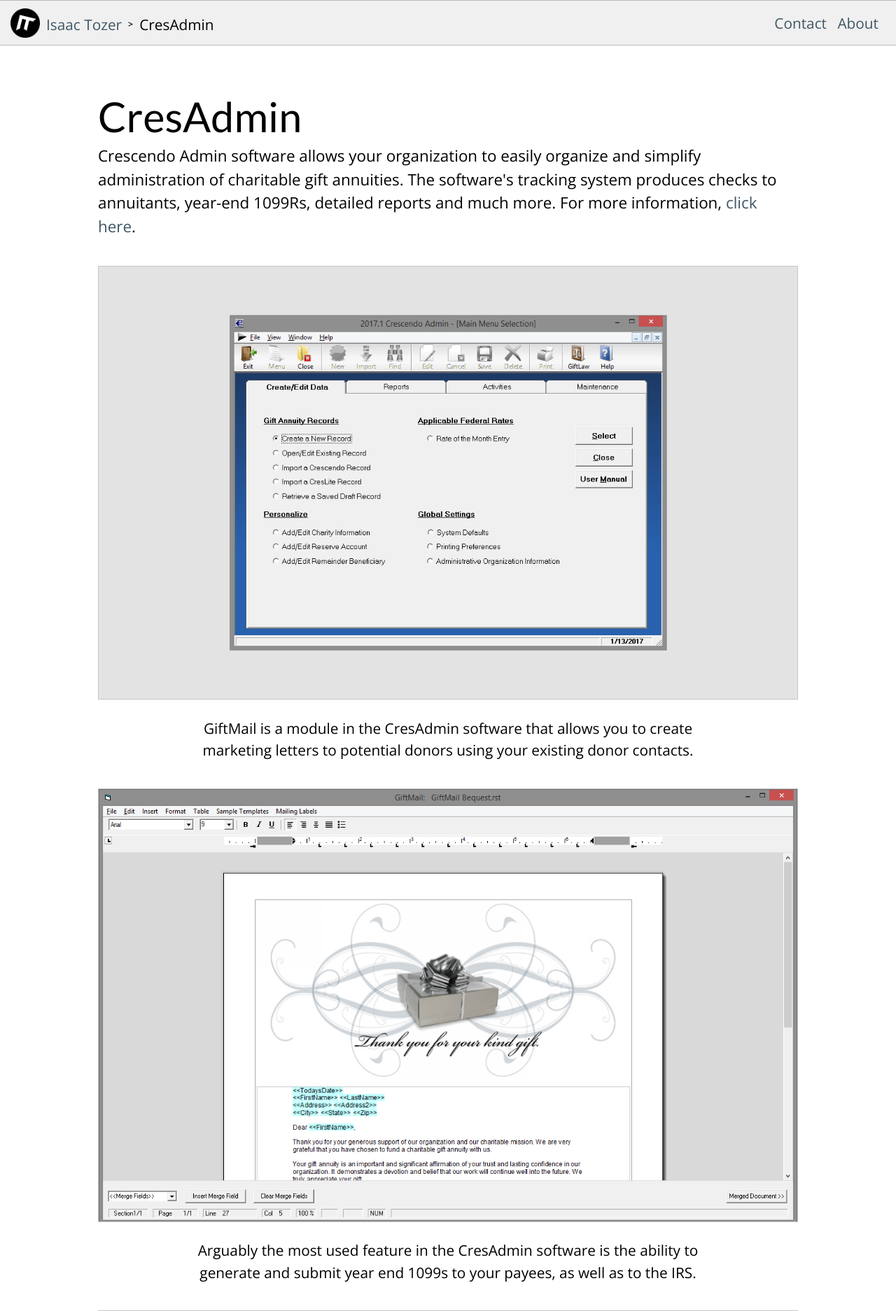
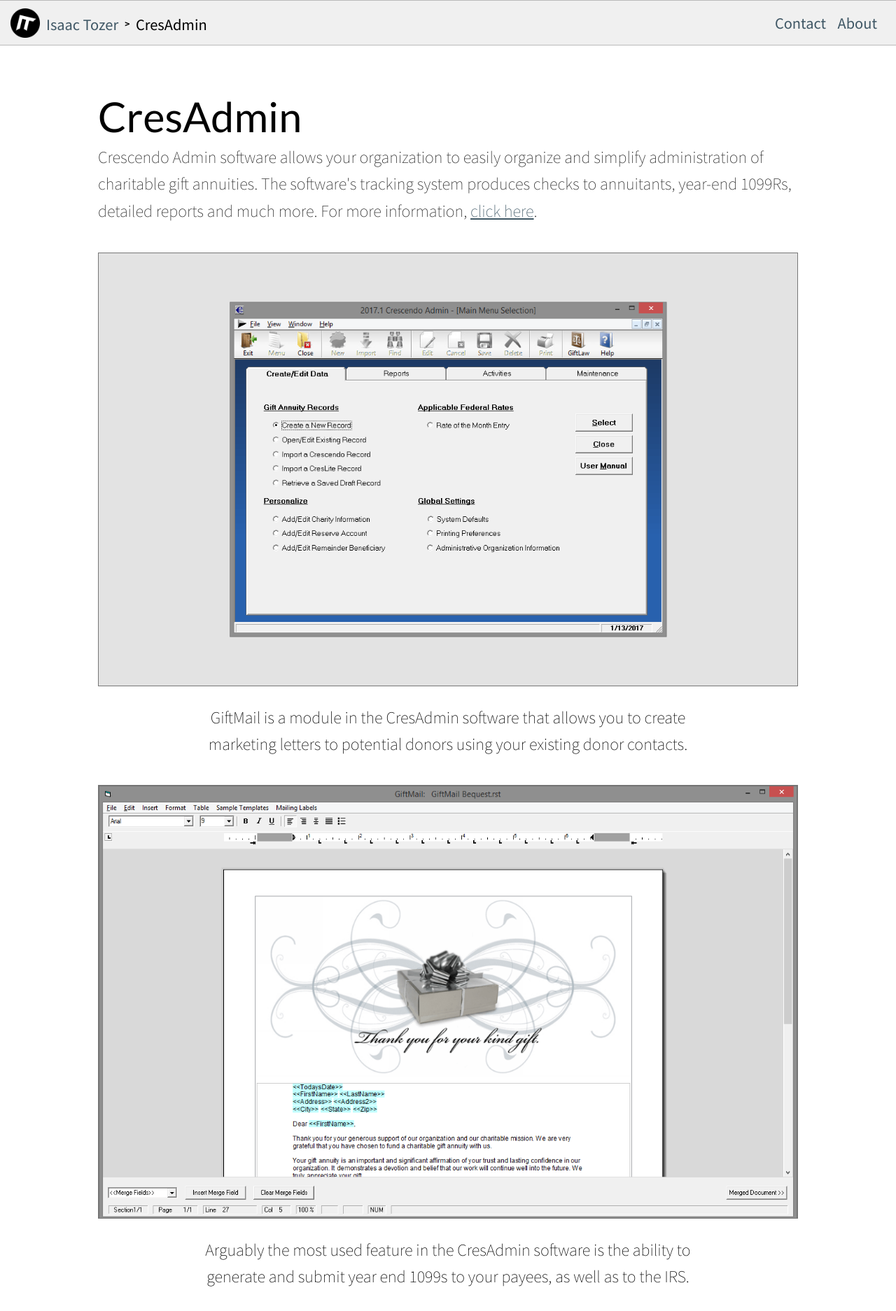
Before and after one commit to itozer/portfolio, a PHP site: page /cresadmin.php in a window 1280 px wide. Shown: the top 1874 px of the page at 70% size. Run offline with PHP 8.4, Linux system fonts and the light colour scheme.

Commit message:
updates to look and feel

```diff
--- a/css/main.css
+++ b/css/main.css
@@ -40,6 +40,19 @@
     text-decoration: none;
 }
 
+p a:link {
+    text-decoration: underline;
+}
+
+p a:visited {
+    text-decoration: underline;
+}
+
+p a:hover {
+    text-decoration: underline;
+}
+
+
 h1 {
     font-family: 'Lato', sans-serif;
     font-size: 3.7em;
@@ -50,12 +63,14 @@
 }
 
 h2 {
-    font-family: 'Open Sans', sans-serif;
+    /*font-family: 'Open Sans', sans-serif;*/
+    font-family: 'Source Sans Pro', sans-serif;
     /*font-size: 2.8em;*/
     font-size: 2.2em;
     line-height: 1.3em;
-    font-weight: 300;
-    color: #000;
+    font-weight: 200;
+    /*color: #000;*/
+    color: #222;
 
     -webkit-animation: fadein 1.8s; /* Safari, Chrome and Opera > 12.1 */
     -moz-animation: fadein 1.8s; /* Firefox < 16 */
@@ -73,16 +88,17 @@
 }
 
 #tz-secondary-header p {
-    font-family: 'Open Sans', sans-serif;
-    color: #000;
-    font-size: 1.4em;
-    line-height: 1.5em;
-    font-weight: 300;
+    font-family: 'Source Sans Pro', sans-serif;
+    /*color: #000;*/
+    color: #222;
+    font-size: 1.5em;
+    line-height: 1.6em;
+    font-weight: 200;
     padding: 0 0 2% 0;
 }
 
 p {
-    font-family: 'Open Sans', sans-serif;
+    font-family: 'Source Sans Pro', sans-serif;
     color: #fff;
 }
 
@@ -210,6 +226,7 @@
 .tz-project-image {
     max-width: 100%;
     max-height: 100%;
+    border: 1px solid #e4e4e4;
 }
 
 .tz-description-wrapper {
@@ -221,7 +238,7 @@
 }
 
 .tz-description h3 {
-    font-family: 'Open Sans', sans-serif;
+    font-family: 'Source Sans Pro', sans-serif;
     font-weight: 600;
     font-size: 2.5em;
     line-height: 1.2em;
@@ -265,14 +282,14 @@
     max-width: 800px;
     width: 80%;
     padding: 2%;
-    color: #000;
+    color: #222;
     margin: 0 auto;
     text-align: center;
-    font-family: 'Open Sans', sans-serif;
+    font-family: 'Source Sans Pro', sans-serif;
     color: #000;
-    font-size: 1.3em;
-    line-height: 1.5em;
-    font-weight: 300;
+    font-size: 1.5em;
+    line-height: 1.6em;
+    font-weight: 200;
 }
 
 #tz-secondary-header {
@@ -283,8 +300,10 @@
 }
 
 #tz-bread-crumb {
-    font-family: 'Open Sans', sans-serif;
-    font-size: 1.3em;
+    font-family: 'Source Sans Pro', sans-serif;
+    font-size: 1.4em;
+    font-weight: 300;
+    font-weight: 400;
     background-color: rgba(239,239,239,0.9);
     border-top: 1px solid #b9b9b9;
     border-bottom: 1px solid #b9b9b9;
@@ -387,8 +406,8 @@
 
 .tz-project-screen img {
     width: 100%;
-    border: 1px solid #ccc;
     border: 1px solid #c6c6c6;
+    border: 1px solid #777;
 }
 
 .tz-project-screen video {
@@ -406,7 +425,7 @@
 }
 
 #tz-skydump-wrapper iframe {
-    border: none;
+    border: 1px solid #e4e4e4;
 }
 
 .tz-project-screen-wrapper img {
@@ -484,7 +503,7 @@
   color: #000;
   opacity: 0.7;
   font-size: 25px;
-  font-family: 'Open Sans', sans-serif;
+  font-family: 'Source Sans Pro', sans-serif;
   font-weight: 300;
 }
 
@@ -492,7 +511,7 @@
   color: #000;
   opacity: 0.7;
   font-size: 25px;
-  font-family: 'Open Sans', sans-serif;
+  font-family: 'Source Sans Pro', sans-serif;
   font-weight: 300;
 }
 
@@ -500,7 +519,7 @@
   color: #000;
   opacity: 0.7;
   font-size: 25px;
-  font-family: 'Open Sans', sans-serif;
+  font-family: 'Source Sans Pro', sans-serif;
   font-weight: 300;
 }
 
@@ -508,7 +527,7 @@
   color: #000;
   opacity: 0.7;
   font-size: 25px;
-  font-family: 'Open Sans', sans-serif;
+  font-family: 'Source Sans Pro', sans-serif;
   font-weight: 300;
 }
 
@@ -567,7 +586,7 @@
 }
 
 .tz-contact-button-image-wrapper p {
-    font-family: 'Open Sans', sans-serif;
+    font-family: 'Source Sans Pro', sans-serif;
     font-weight: 400;
     color: #000;
     text-transform: uppercase;
--- a/include/head.php
+++ b/include/head.php
@@ -2,13 +2,15 @@
     <meta name="description" content="Hi! My name is Isaac Tozer. I'm a full stack web developer and interface designer. Take a look at some of my recent projects.">
     <meta http-equiv="Content-Type" content="text/html; charset=UTF-8" />
     <meta name="viewport" content="width=device-width, initial-scale=1">
-    <!--
     <script src="js/app.js" type="text/javascript"></script>
     <link rel="stylesheet" type="text/css" href="css/main.css">
     <link rel="stylesheet" type="text/css" href="css/directionalHover.css">
     <link rel="stylesheet" type="text/css" href="css/responsive.css">
-    -->
+    <!--
     <script src="dist/scripts.min.js" type="text/javascript" async></script>
     <link rel="stylesheet" type="text/css" href="dist/styles.min.css">
+    -->
     <link href="https://fonts.googleapis.com/css?family=Lato:300,400|Open+Sans:300,400,600" rel="stylesheet">
+    <link href="https://fonts.googleapis.com/css?family=Roboto:300" rel="stylesheet">
+    <link href="https://fonts.googleapis.com/css?family=Source+Sans+Pro:200,300,400" rel="stylesheet">
     <link rel="shortcut icon" href="images/favicon.ico" />
```
